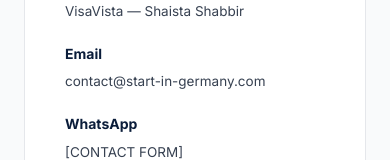
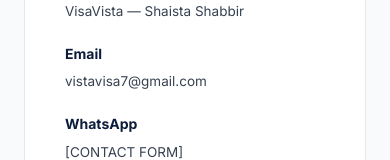
Before and after one commit to ShaistaShabbir-prog/start-in-germany-full, a Next.js app: page /imprint in a window 390 px wide. Shown: the part 577-737 px from the top of the page. Built offline with nearby package versions, Linux system fonts and the light colour scheme.

Commit message:
fix: update contact email & phone in page.tsx
Part of #32

```diff
--- a/app/imprint/page.tsx
+++ b/app/imprint/page.tsx
@@ -14,7 +14,7 @@
           <p style={{fontSize:"13.5px",color:"#6B7280",lineHeight:1.75,marginBottom:"24px"}}>This website is operated as an independent information and consultancy service. It is not affiliated with any government body, embassy, or official immigration authority.</p>
           {[
             ["Responsible for content (§55 RStV / TMG)","VisaVista — Shaista Shabbir"],
-            ["Email","contact@start-in-germany.com"],
+            ["Email","vistavisa7@gmail.com"],
             ["WhatsApp","[CONTACT FORM]"],
             ["Disclaimer","The content on this website is for informational purposes only and does not constitute legal advice. Immigration laws change frequently — always verify requirements directly with official sources."],
             ["Liability for content","We make every effort to keep information accurate and up to date. However, we accept no liability for the completeness, accuracy, or timeliness of the content provided."],
```
